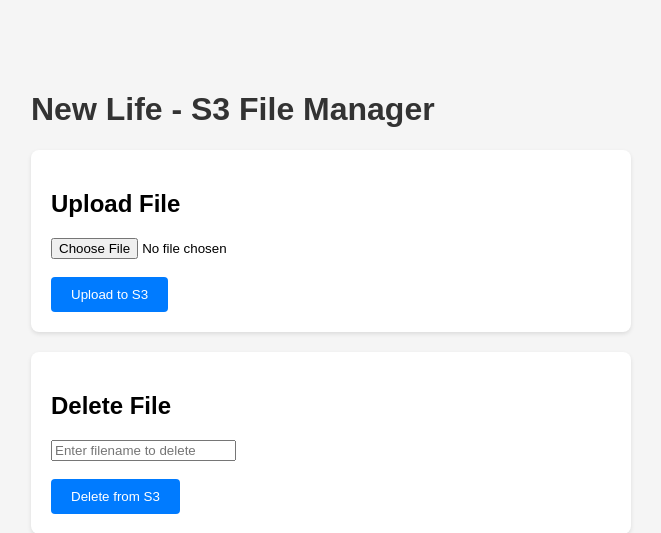
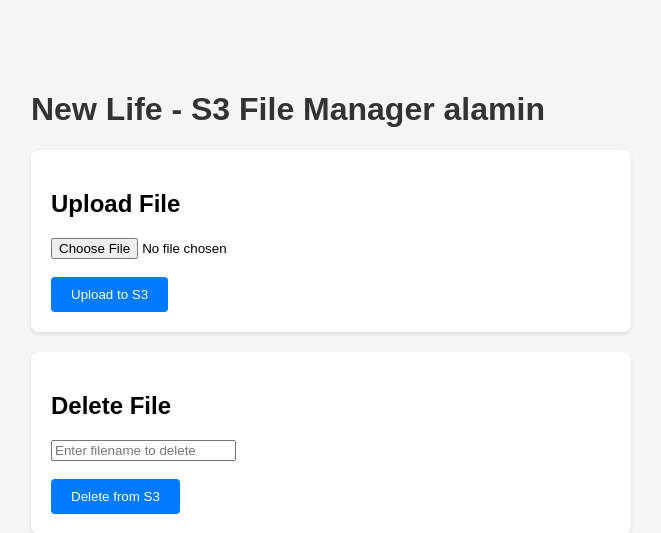
Before and after one commit to alamin133/new-life, a Flask app: page / in a window 1280 px wide. Shown: the top 533 px of the page, without its empty margins (309-970 px from the left). Run offline with Flask 3, Linux system fonts and the light colour scheme.

Commit message:
new changes in index file

```diff
--- a/app/templates/index.html
+++ b/app/templates/index.html
@@ -52,7 +52,7 @@
 </head>
 <body>
 
-    <h1>New Life - S3 File Manager</h1>
+    <h1>New Life - S3 File Manager alamin</h1>
 
     <!-- UPLOAD BOX -->
     <div class="box">
```
